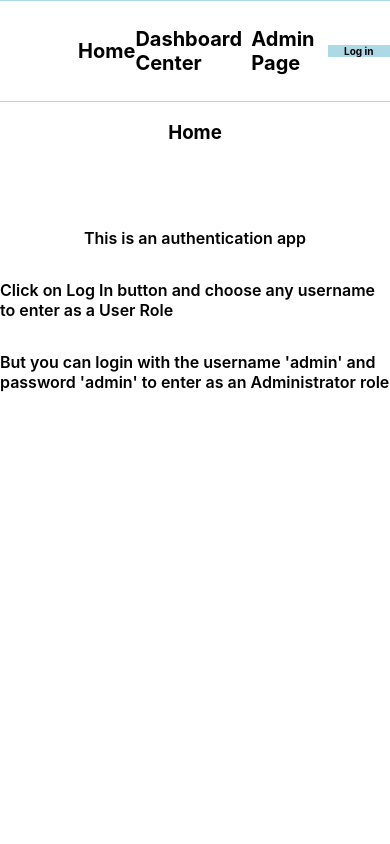
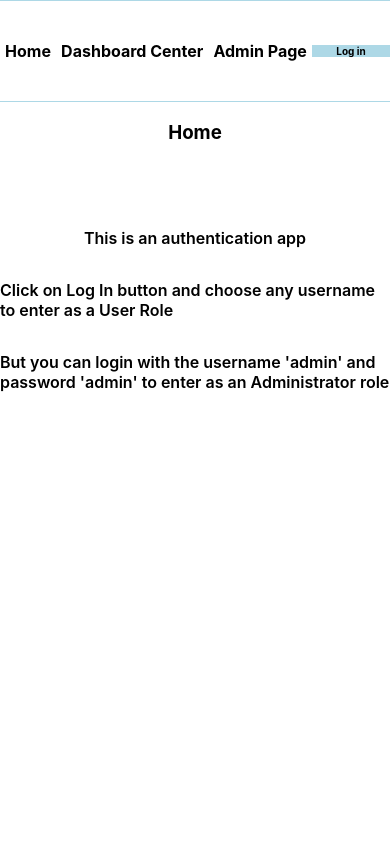
Before and after one commit to Firet/permissions-auth-app, a React (Vite) app: page / in a window 390 px wide. Shown: the top 844 px of the page. Built offline with nearby package versions, Linux system fonts and the light colour scheme; no server answers.

Commit message:
Adapt header to small screens

```diff
--- a/src/components/templates/Header.tsx
+++ b/src/components/templates/Header.tsx
@@ -18,14 +18,12 @@ const HeaderContainer = styled.header`
 const LinksContainer = styled.header`
 	background-color: var(--white);
 	color: var(--black);
-	font-size: 20px;
 	display: flex;
 	flex-direction: row;
 	width: 80%;
 	justify-content: space-around;
 	align-items: center;
-	padding-left: 20%;
-`;
+	`;
 
 const AuthStatusContainer = styled.header`
 	background-color: var(--primary);
```
